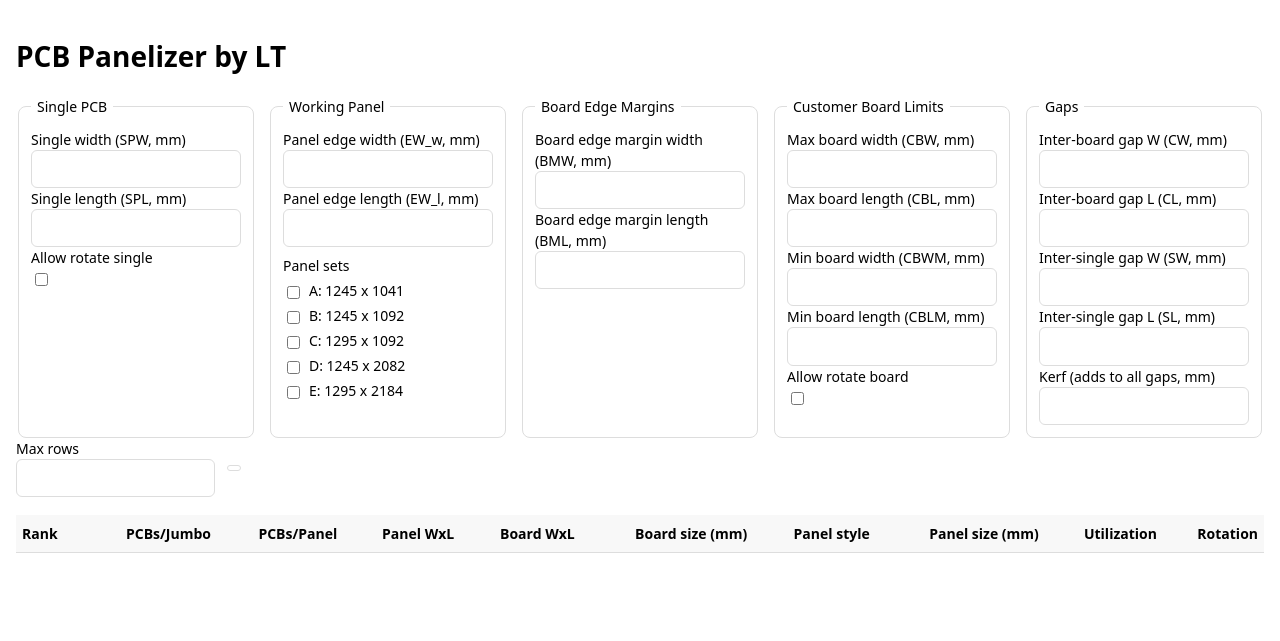
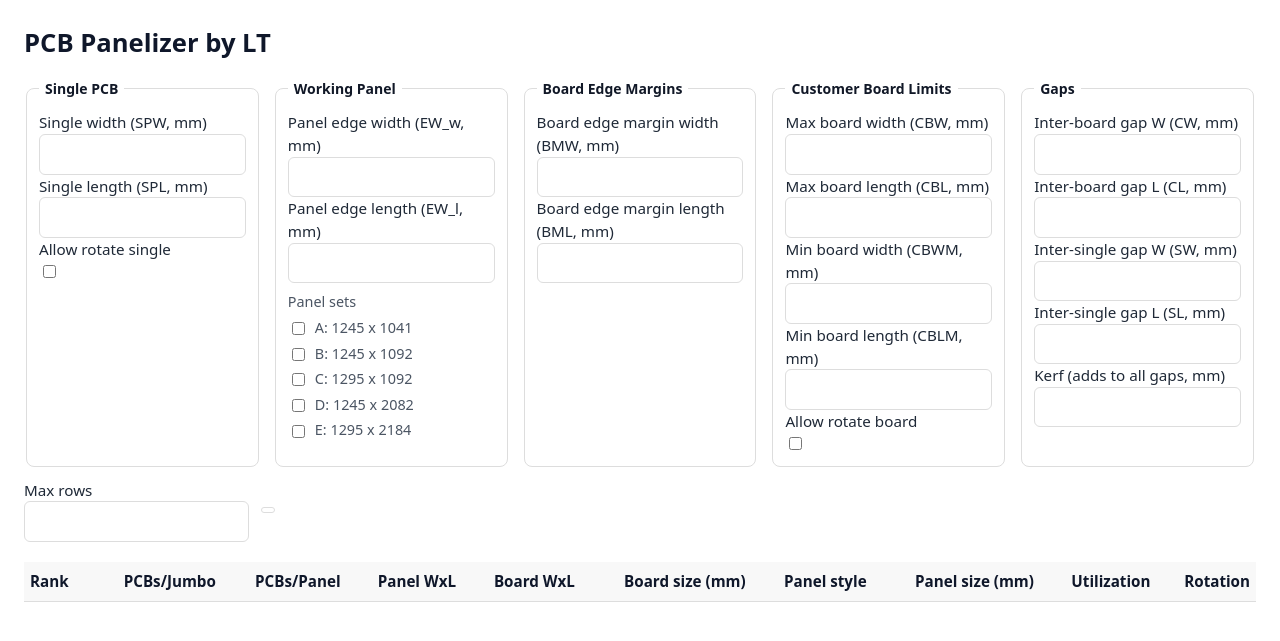
Before and after one commit to s006112/quote, a Flask app: template templates/index_p.html in a window 1280 px wide. Shown: the top 641 px of the page. Run offline with Flask 3, Linux system fonts and the light colour scheme; the template is opened without the code that fills it, so the values that code supplies are empty.

Commit message:
clean panel.css

```diff
--- a/static/panel.css
+++ b/static/panel.css
@@ -1,55 +1,32 @@
 :root {
-    --line:#ddd;
-}
-
-body {
-  margin: 8px;
-  padding: 8px;
-  font: 14px/1.5 ui-sans-serif, system-ui, -apple-system, Segoe UI, Roboto, Arial, sans-serif;
+  --line: #ddd;
 }
 
 * {
   box-sizing: border-box;
 }
 
-.grid {
-    display:grid;
-    grid-template-columns:repeat(auto-fit,minmax(200px,max-content));
-    gap:10px;
-    justify-content:start;
+body {
+  margin: 12px;
+  padding: 12px;
+  font: 14px/1.5 ui-sans-serif, system-ui, -apple-system, "Segoe UI", Roboto, Arial, sans-serif;
+  color: #0f172a;
+  background: #fff;
+}
+
+h1 {
+  margin: 0 0 16px;
+  font-size: 1.6rem;
 }
 
 label {
-    display:grid;
-    font-size: var(--font-label);
-    color: var(--muted);
+  display: grid;
+  gap: 4px;
+  font-size: 0.95rem;
+  color: #1f2937;
 }
 
-
-
-
-
-
-
-
-
-
-
-
-
-
-
-
-
-p.note {
-    color: var(--muted);
-    margin: 0 0 16px 0;
-    font-size: var(--font-small);
-}
-
-
 .fieldset-row {
-    grid-column: 1 / -1;
   display: grid;
   gap: 12px;
   grid-template-columns: repeat(auto-fit, minmax(220px, 1fr));
@@ -61,16 +38,16 @@ p.note {
 
 fieldset {
   border: 1px solid var(--line);
+  border-radius: 8px;
   padding: 12px;
-    border-radius: 8px;
+  background: #fff;
 }
 
 legend {
   padding: 0 6px;
-    font-size: var(--font-label);
+  font-weight: 600;
+  color: #111827;
 }
-
-
 
 .checkbox-group {
   margin-top: 8px;
@@ -80,16 +57,16 @@ legend {
 }
 
 .checkbox-group span {
-    font-size: var(--font-label);
-    color: var(--muted);
+  font-size: 0.9rem;
+  color: #4b5563;
 }
 
 .panel-set-option {
   display: inline-flex;
   align-items: center;
   gap: 6px;
-    font-size: var(--font-label);
-    color: var(--muted);
+  font-size: 0.9rem;
+  color: #1f2937;
 }
 
 input[type=number] {
@@ -97,41 +74,39 @@ input[type=number] {
   padding: 8px;
   border: 1px solid var(--line);
   border-radius: 6px;
-    font-size: var(--font-input);
-    line-height: 1.45;
+  font-size: 1rem;
+  line-height: 1.4;
 }
 
 input[type=checkbox] {
-    transform: translateY(2px);
+  margin-right: 4px;
+  transform: translateY(1px);
 }
 
 .controls {
-    grid-column: 1 / -1;
   display: flex;
   gap: 12px;
   align-items: center;
-    font-size: inherit;
+  margin-top: 12px;
 }
 
-button {
-    background: var(--accent);
-    color: #fff;
-    border: 0;
-    padding: 10px 14px;
-    border-radius: 6px;
-    cursor: pointer;
-    font-size: var(--font-body);
-    line-height: 1.3;
+.badge {
+  padding: 2px 6px;
+  border-radius: 12px;
+  border: 1px solid var(--line);
+  font-size: 0.85rem;
+  color: #374151;
 }
 
-button.secondary {
-    background: #333;
+#results {
+  margin-top: 20px;
 }
 
 table {
   width: 100%;
   border-collapse: collapse;
-    margin-top: 18px;
+  margin-top: 12px;
+  font-size: 0.95rem;
 }
 
 th,
@@ -140,12 +115,11 @@ td {
   padding: 8px 6px;
   text-align: right;
   font-variant-numeric: tabular-nums;
-    font-size: calc(var(--font-body) * 0.95);
 }
 
 th {
   background: #f8f8f8;
-    text-align: right;
+  font-weight: 600;
 }
 
 td.l,
@@ -153,25 +127,9 @@ th.l {
   text-align: left;
 }
 
-.badge {
-    padding: 2px 6px;
-    border-radius: 12px;
-    border: 1px solid var(--line);
-    font-size: var(--font-badge);
-    color: #333;
-}
-
-.ok {
-    color: #0a5;
-}
-
-.err {
-    color: #b00;
-}
-
 .small {
-    font-size: var(--font-small);
-    color: var(--muted);
+  font-size: 0.85rem;
+  color: #4b5563;
 }
 
 pre {
```
Also changed, not shown: other parts of static/panel.css (+17 -21 lines), app_p.py (+16 -24 lines). Lines whose indentation alone changed are shown as unchanged.
